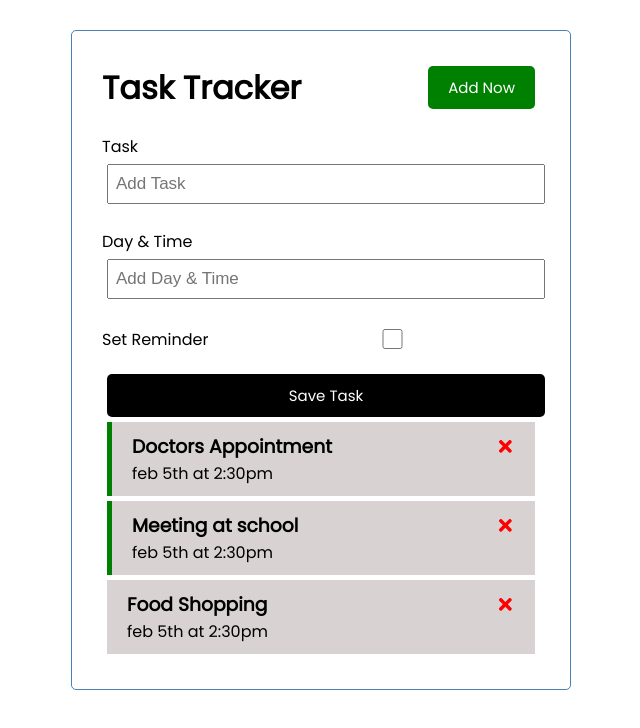
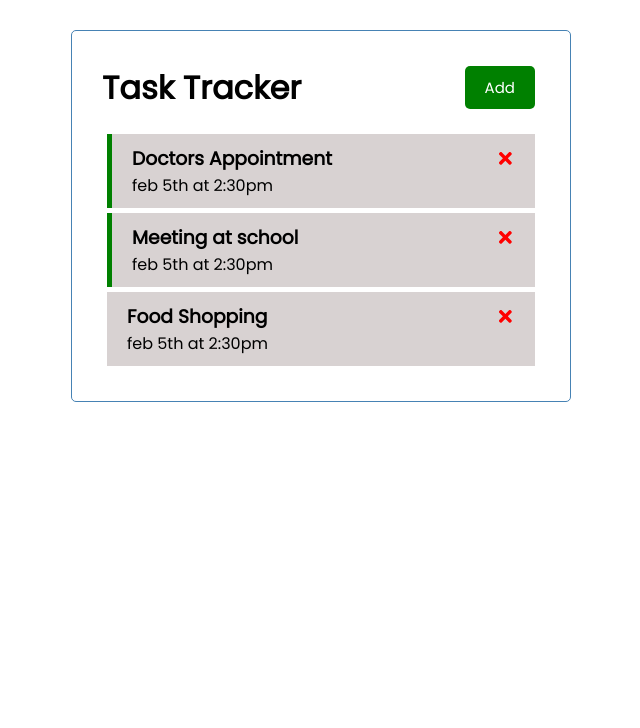
Before and after one commit to pawankumar44/MERN-learning, a React (Create React App) app in the folder task-tracker/: page / in a window 1280 px wide. Shown: the top 728 px of the page, without its empty margins (319-959 px from the left). Built offline with nearby package versions, Linux system fonts and the light colour scheme.

Commit message:
production build test

```diff
--- a/task-tracker/src/App.js
+++ b/task-tracker/src/App.js
@@ -7,6 +7,9 @@ import  AddTask  from "./components/AddTask";
 
 //by using function
 function App() {
+
+  //to toggle Add task form
+  const[showAddTask,setShowAddTask] = useState(false)
 
   const [tasks,setTasks] = useState([
     {
@@ -61,9 +64,12 @@ function App() {
     <div className="container">
       {/* embed header from custom header function */}
 
-      <Header title='Task Tracker'/>
+      <Header
+      changeAddButton={showAddTask}
+       showAdd={()=>setShowAddTask(!showAddTask)} title='Task Tracker'/>
 
-      <AddTask addTask={addTask} />
+      {/* show add task form according to its visibility */}
+      {showAddTask && <AddTask addTask={addTask} />}
 
       {tasks.length>0 ?
       (<Task tasks={tasks}
--- a/task-tracker/src/components/Header.js
+++ b/task-tracker/src/components/Header.js
@@ -6,19 +6,16 @@ import Button from './Button'
 
 
 //creation of component
-const Header = ({title}) => {
-    const onAddClick = ()=>{
-        console.log('add')
-    }
+const Header = ({title,showAdd,changeAddButton }) => {
     return (
         <header className='header'>
 
             {/* double curly brackets for inline css */}
             <h1>{title}</h1>
 
-            <Button backgroundColor='green'
-            onClick={onAddClick}
-             text='Add Now'
+            <Button backgroundColor={changeAddButton ? 'red':'green'}
+            onClick={showAdd}
+             text={changeAddButton ? 'Close':'Add'}
             />
 
 
```
